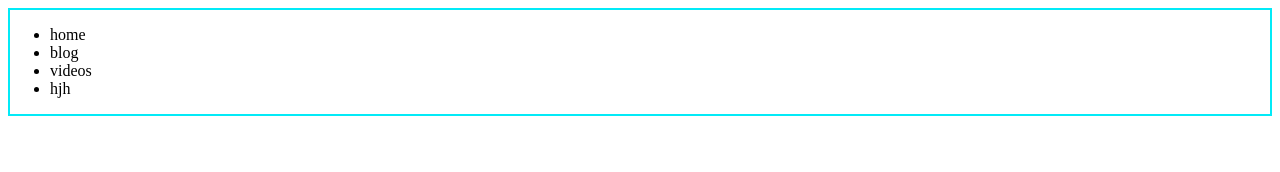
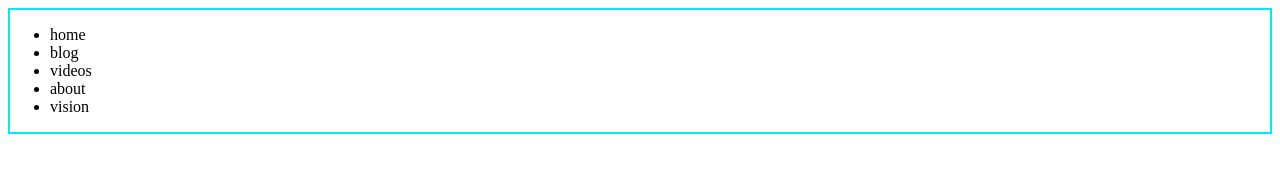
Before and after one commit to PandaWebDevX/html, a plain HTML site: page index.html in a window 1280 px wide. Drawn offline with Linux system fonts and the light colour scheme.

Commit message:
renamed:    example.html -> index.html

```diff
--- a/example.html
+++ b/index.html
@@ -24,7 +24,10 @@
                 videos
             </li>
             <li>
-                hjh
+                about
+            </li>
+            <li>
+                vision
             </li>
         </ul>
 
```
